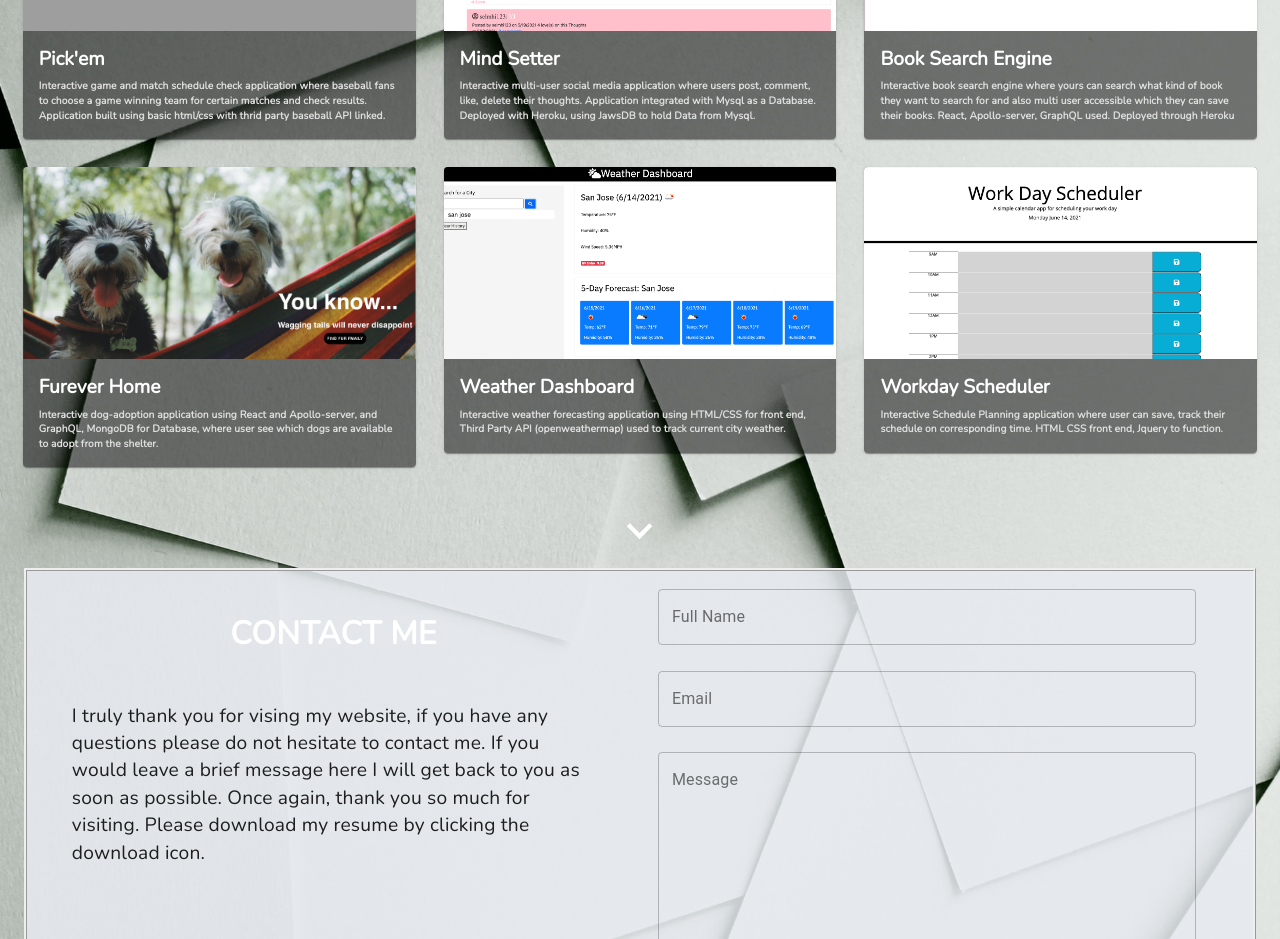
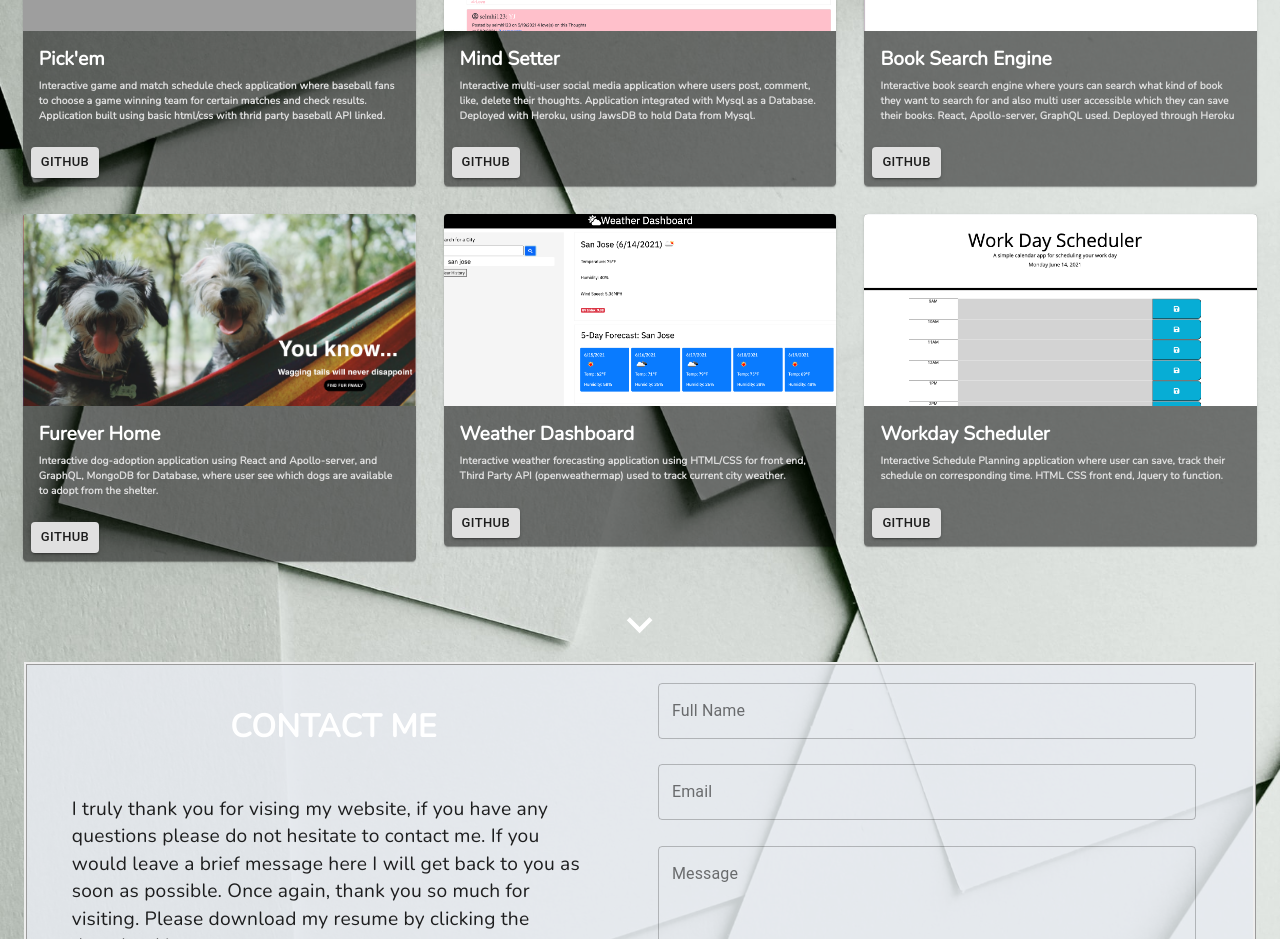
Before and after one commit to richardyjkim/ryj-portfolio, a React (Create React App) app: page / in a window 1280 px wide. Shown: the part 2040-2979 px from the top of the page. Built offline with nearby package versions, Linux system fonts and the light colour scheme; grey boxes are pictures that could not be loaded.

Commit message:
github button, link to repor

```diff
--- a/src/components/PortfolioCard.js
+++ b/src/components/PortfolioCard.js
@@ -5,6 +5,8 @@ import CardContent from '@material-ui/core/CardContent';
 import CardMedia from '@material-ui/core/CardMedia';
 import CardActionArea from '@material-ui/core/CardActionArea';
 import Typography from '@material-ui/core/Typography';
+import CardActions from '@material-ui/core/CardActions';
+import Button from '@material-ui/core/Button';
 
 
 const useStyles = makeStyles({
@@ -57,6 +59,11 @@ export default function PortfolioCard({ project }) {
           </Typography>
         </CardContent>
       </CardActionArea>
+      <CardActions>
+        <Button variant="contained" size="small" color="defualt" onClick={()=> window.open(project.github)}>
+          Github
+        </Button>
+      </CardActions>
     </Card>
   );
 }
--- a/src/static/projects.js
+++ b/src/static/projects.js
@@ -3,37 +3,43 @@ const projects = [
     name: "Pick'em",
     description: "Interactive game and match schedule check application where baseball fans to choose a game winning team for certain matches and check results. Application built using basic html/css with thrid party baseball API linked.",
     image: process.env.PUBLIC_URL + '/images/portfolio/pickem.png',
-    url: "https://richardyjkim.github.io/my-first-project/"
+    url: "https://richardyjkim.github.io/Pick-em/",
+    github: "https://github.com/richardyjkim/Pick-em"
   },
   {
     name: "Mind Setter",
     description: "Interactive multi-user social media application where users post, comment, like, delete their thoughts. Application integrated with Mysql as a Database. Deployed with Heroku, using JawsDB to hold Data from Mysql.",
     image: process.env.PUBLIC_URL + '/images/portfolio/mindsetter.png',
-    url: "https://enigmatic-bayou-14711.herokuapp.com/"
+    url: "https://enigmatic-bayou-14711.herokuapp.com/",
+    github:"https://github.com/richardyjkim/mind-setter"
   },
   {
     name: "Book Search Engine",
     description: "Interactive book search engine where yours can search what kind of book they want to search for and also multi user accessible which they can save their books. React, Apollo-server, GraphQL used. Deployed through Heroku",
     image: process.env.PUBLIC_URL + '/images/portfolio/booksearch.png',
-    url: "http://nameless-mesa-79274.herokuapp.com/"
+    url: "http://nameless-mesa-79274.herokuapp.com/",
+    github:"https://github.com/richardyjkim/book-seach-engine"
   },
   {
     name: "Furever Home",
     description: "Interactive dog-adoption application using React and Apollo-server, and GraphQL, MongoDB for Database, where user see which dogs are available to adopt from the shelter.",
     image: process.env.PUBLIC_URL + '/images/portfolio/furever.png',
-    url: "https://shielded-castle-31591.herokuapp.com/"
+    url: "https://shielded-castle-31591.herokuapp.com/",
+    github: "https://github.com/richardyjkim/Fur_Ever-Home"
   },
   {
     name: "Weather Dashboard",
     description: "Interactive weather forecasting application using HTML/CSS for front end, Third Party API (openweathermap) used to track current city weather.",
     image: process.env.PUBLIC_URL + '/images/portfolio/weather.png',
-    url: "https://richardyjkim.github.io/weather-dashboard/"
+    url: "https://richardyjkim.github.io/weather-dashboard/",
+    github:"https://github.com/richardyjkim/weather-dashboard"
   },
   {
     name: "Workday Scheduler",
     description: "Interactive Schedule Planning application where user can save, track their schedule on corresponding time. HTML CSS front end, Jquery to function.",
     image: process.env.PUBLIC_URL + '/images/portfolio/workday.png',
-    url: "https://richardyjkim.github.io/workday-scheduler/"
+    url: "https://richardyjkim.github.io/workday-scheduler/",
+    github: "https://github.com/richardyjkim/workday-scheduler"
   },
 ];
 
```
